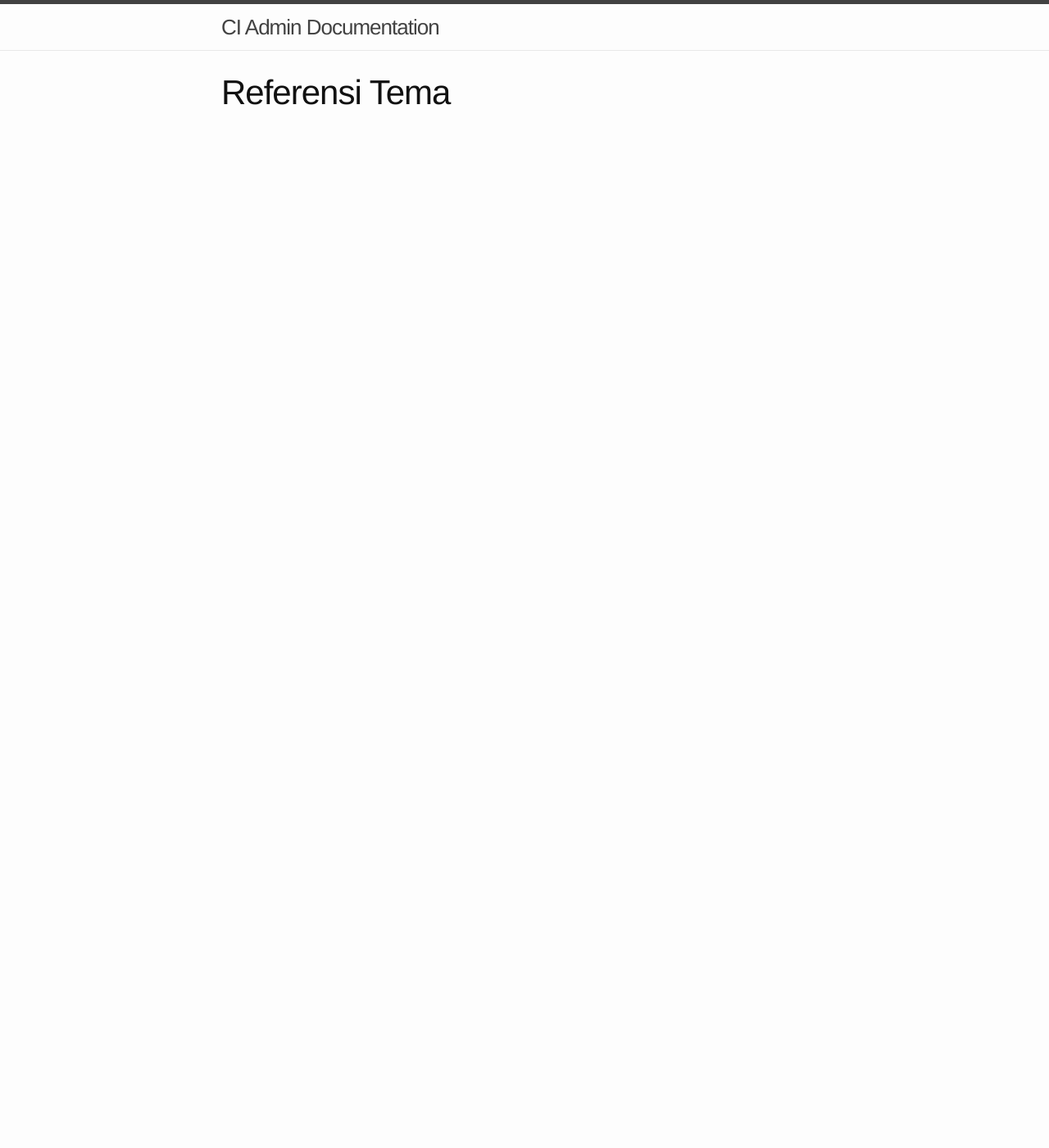
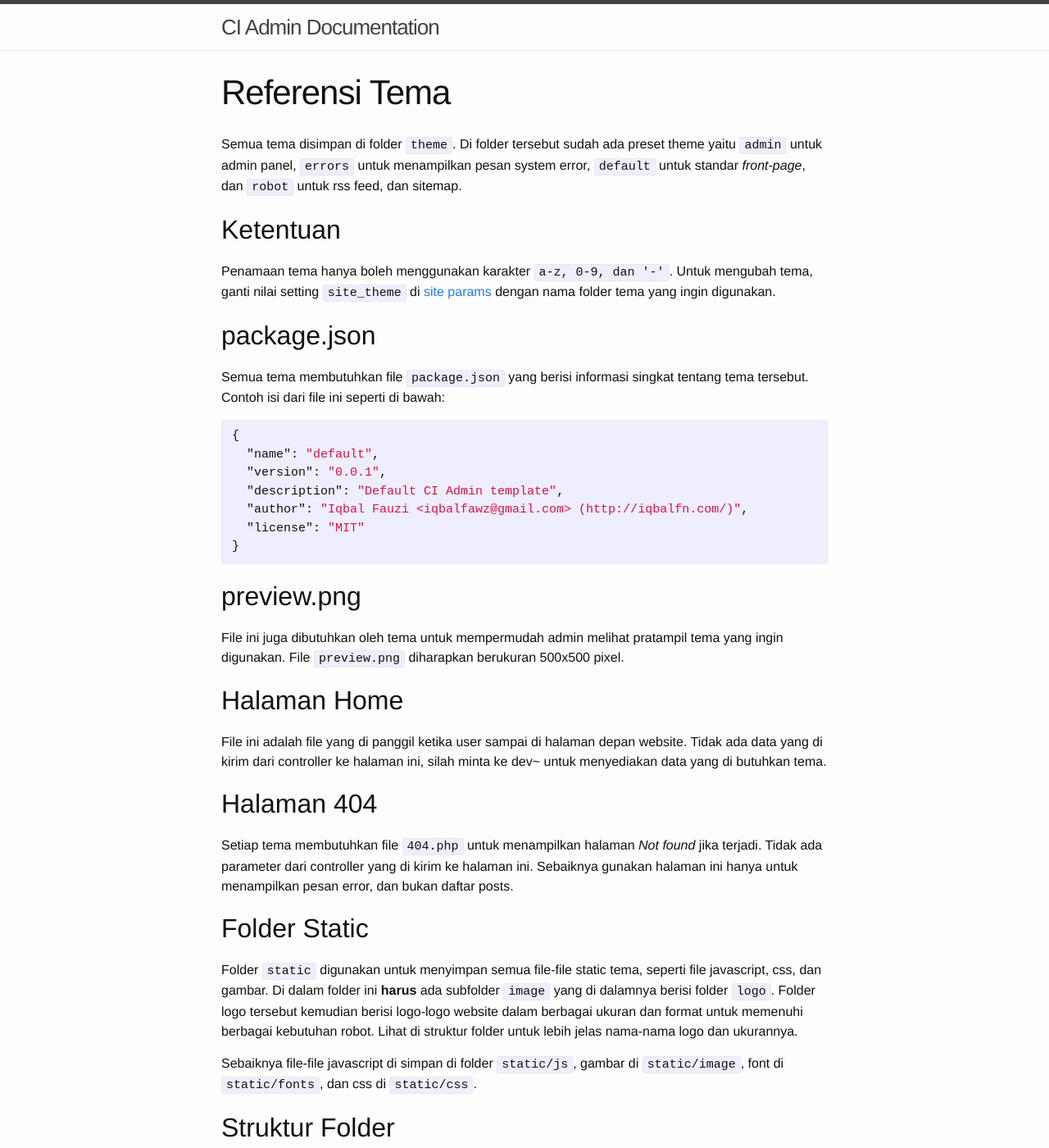
Before and after one commit to iqbalfn/admin, a Jekyll site: the page built from _posts/2001-12-31-referensi-tema.md, in a window 1280 px wide and 1400 px high. Shown: the whole window at 82% size. Built offline with Jekyll 4.4.1, drawn with Linux system fonts in a browser that asks for light colours; some of the changed text lies outside the part shown.

Commit message:
New docs

```diff
--- a/_posts/2001-12-31-referensi-tema.md
+++ b/_posts/2001-12-31-referensi-tema.md
@@ -3,3 +3,90 @@ layout: post
 title: Referensi Tema
 category: Tema
 ---
+
+Semua tema disimpan di folder `theme`. Di folder tersebut sudah ada preset theme
+yaitu `admin` untuk admin panel, `errors` untuk menampilkan pesan system error,
+`default` untuk standar *front-page*, dan `robot` untuk rss feed, dan sitemap.
+
+## Ketentuan
+
+Penamaan tema hanya boleh menggunakan karakter `a-z, 0-9, dan '-'`. Untuk mengubah
+tema, ganti nilai setting `site_theme` di [site params]({{ site.baseurl }}{% post_url 2002-01-02-site-params %})
+dengan nama folder tema yang ingin digunakan.
+
+## package.json
+
+Semua tema membutuhkan file `package.json` yang berisi informasi singkat tentang
+tema tersebut. Contoh isi dari file ini seperti di bawah:
+
+{% highlight json %}
+{
+  "name": "default",
+  "version": "0.0.1",
+  "description": "Default CI Admin template",
+  "author": "Iqbal Fauzi <iqbalfawz@gmail.com> (http://iqbalfn.com/)",
+  "license": "MIT"
+}
+{% endhighlight %}
+
+## preview.png
+
+File ini juga dibutuhkan oleh tema untuk mempermudah admin melihat pratampil tema
+yang ingin digunakan. File `preview.png` diharapkan berukuran 500x500 pixel.
+
+## Halaman Home
+
+File ini adalah file yang di panggil ketika user sampai di halaman depan website.
+Tidak ada data yang di kirim dari controller ke halaman ini, silah minta ke dev~
+untuk menyediakan data yang di butuhkan tema.
+
+## Halaman 404
+
+Setiap tema membutuhkan file `404.php` untuk menampilkan halaman *Not found* jika
+terjadi. Tidak ada parameter dari controller yang di kirim ke halaman ini. Sebaiknya
+gunakan halaman ini hanya untuk menampilkan pesan error, dan bukan daftar posts.
+
+## Folder Static
+
+Folder `static` digunakan untuk menyimpan semua file-file static tema, seperti
+file javascript, css, dan gambar. Di dalam folder ini **harus** ada subfolder
+`image` yang di dalamnya berisi folder `logo`. Folder logo tersebut kemudian berisi
+logo-logo website dalam berbagai ukuran dan format untuk memenuhi berbagai kebutuhan
+robot. Lihat di struktur folder untuk lebih jelas nama-nama logo dan ukurannya.
+
+Sebaiknya file-file javascript di simpan di folder `static/js`, gambar
+di `static/image`, font di `static/fonts`, dan css di `static/css`.
+
+## Struktur Folder
+
+Semua tema untuk *front-page* membutuhkan file-file dibawah:
+
+* {nama-tema}/
+    * 404.php
+    * home.php
+    * package.json
+    * preview.png
+    * [event/]({{ site.baseurl }}{% post_url 2001-12-25-tema-event %})
+        * single.php
+    * [gallery/]({{ site.baseurl }}{% post_url 2001-12-24-tema-gallery %})
+        * single.php
+    * [page/]({{ site.baseurl }}{% post_url 2001-12-23-tema-page %})
+        * single.php
+    * [post/]({{ site.baseurl }}{% post_url 2001-12-22-tema-post %})
+        * single.php
+        * [category/]({{ site.baseurl }}{% post_url 2001-12-21-tema-post-category %})
+            * single.php
+        * [tag/]({{ site.baseurl }}{% post_url 2001-12-20-tema-post-tag %})
+            * single.php
+    * [user/]({{ site.baseurl }}{% post_url 2001-12-19-tema-user %})
+        * single.php
+    * static/
+        * image/
+            * logo/
+                * apple-touch-icon.png [ 100x100 ]
+                * apple-touch-icon-72x72.png [ 72x72 ]
+                * apple-touch-icon-114x114.png [ 114x114 ]
+                * feed.jpg [ 72x72 ]
+                * logo.png [ 500x500 ]
+                * logo-200x60.png [ 200x60 ]
+                * shortcut-icon.png [ 48x48 ]
```
Also changed, not shown: _posts/2000-12-27-configurasi-google-analytics.md (+23 -0 lines), _posts/2001-12-19-tema-user.md (added, +5 -0 lines), _posts/2001-12-20-tema-post-tag.md (added, +5 -0 lines), _posts/2001-12-21-tema-post-category.md (added, +5 -0 lines), _posts/2001-12-22-tema-post.md (added, +5 -0 lines), _posts/2001-12-23-tema-page.md (added, +5 -0 lines), _posts/2001-12-24-tema-gallery.md (added, +5 -0 lines), _posts/2001-12-25-tema-event.md (added, +5 -0 lines), _posts/2004-12-29-library-site-menu.md (added, +78 -0 lines), _posts/2004-12-30-library-site-theme.md (added, +78 -0 lines), _posts/2004-12-31-referensi-library.md (added, +12 -0 lines), _posts/2005-12-30-object-menu.md (added, +43 -0 lines), _posts/2005-12-31-referensi-object.md (added, +10 -0 lines), _posts/2006-12-29-generator-admin-controller.md (added, +5 -0 lines), 2 more files.
